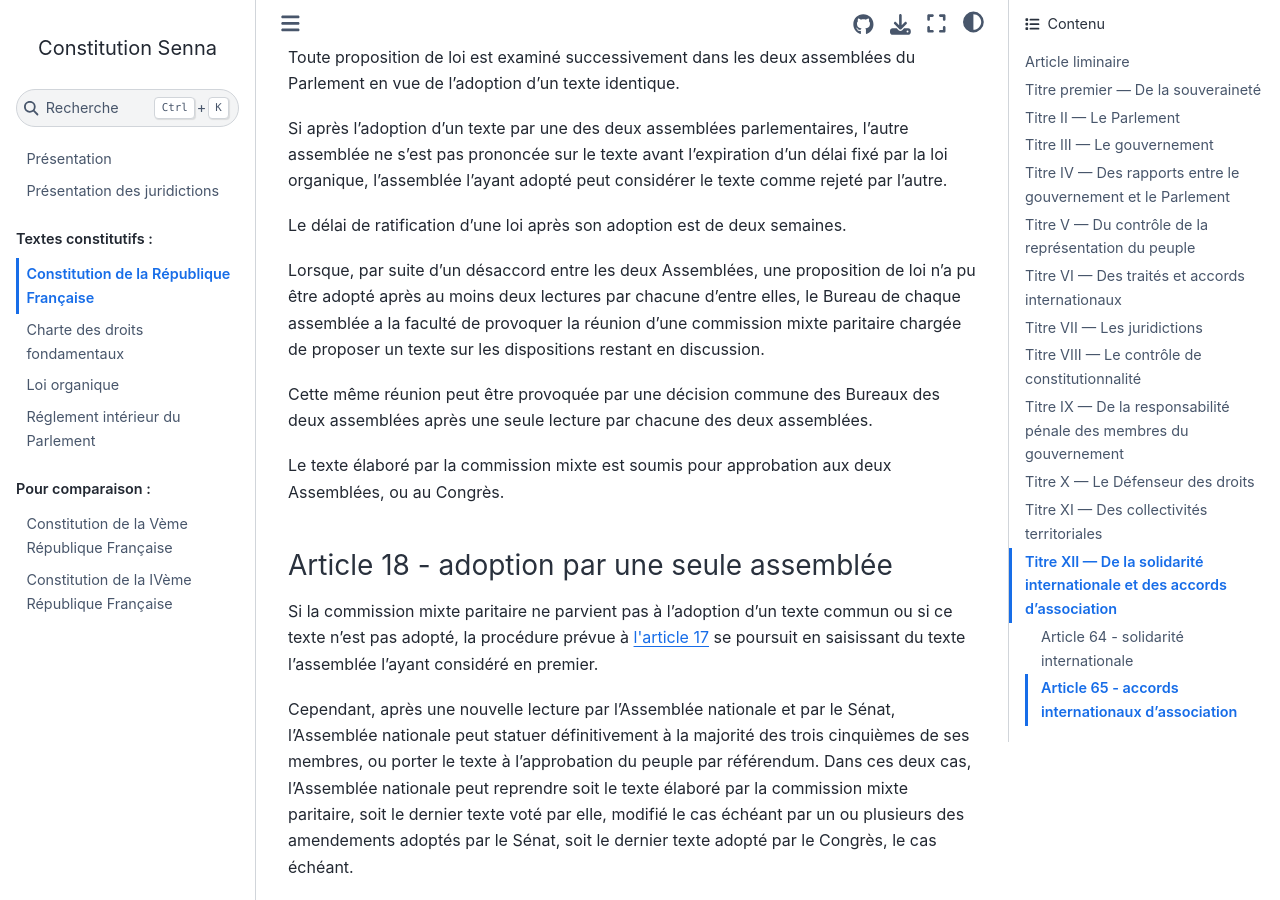
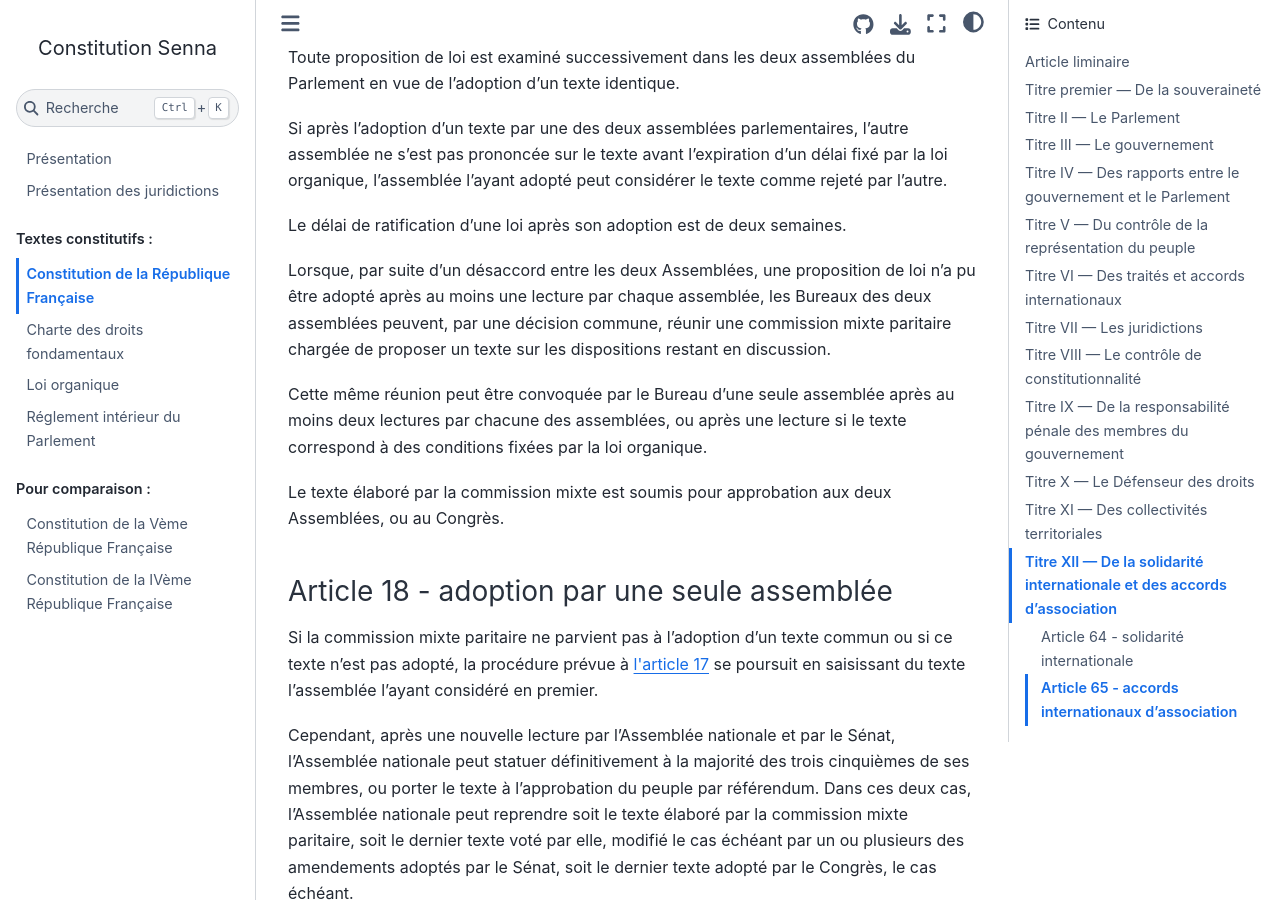
Before and after one commit to Gouvernathor/senna, a Sphinx documentation site: the page built from source/constitution.rst, in a window 1280 px wide and 900 px high, scrolled down 5589 px. Built offline with Sphinx 7.4.7 and the Sphinx Book theme 1.1.4, drawn with Linux system fonts in a browser that asks for light colours.

Commit message:
Reformulation CMP et ajout de fast-track pour certaines lois

```diff
--- a/source/constitution.rst
+++ b/source/constitution.rst
@@ -156,9 +156,9 @@
 
 Le délai de ratification d'une loi après son adoption est de deux semaines.
 
-Lorsque, par suite d'un désaccord entre les deux Assemblées, une proposition de loi n'a pu être adopté après au moins deux lectures par chacune d'entre elles, le Bureau de chaque assemblée a la faculté de provoquer la réunion d'une commission mixte paritaire chargée de proposer un texte sur les dispositions restant en discussion.
+Lorsque, par suite d'un désaccord entre les deux Assemblées, une proposition de loi n'a pu être adopté après au moins une lecture par chaque assemblée, les Bureaux des deux assemblées peuvent, par une décision commune, réunir une commission mixte paritaire chargée de proposer un texte sur les dispositions restant en discussion.
 
-Cette même réunion peut être provoquée par une décision commune des Bureaux des deux assemblées après une seule lecture par chacune des deux assemblées.
+Cette même réunion peut être convoquée par le Bureau d'une seule assemblée après au moins deux lectures par chacune des assemblées, ou après une lecture si le texte correspond à des conditions fixées par la loi organique.
 
 Le texte élaboré par la commission mixte est soumis pour approbation aux deux Assemblées, ou au Congrès.
 
```
